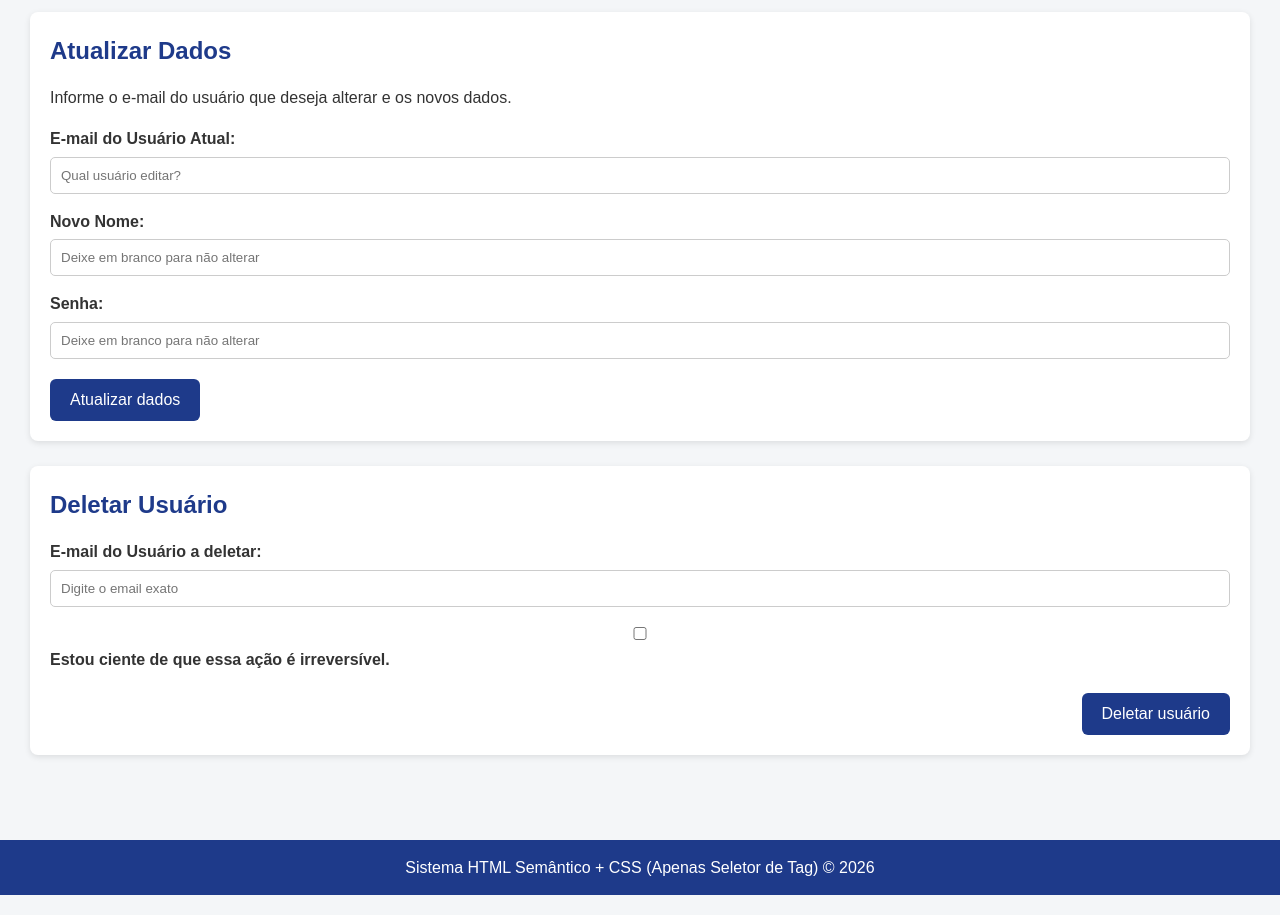
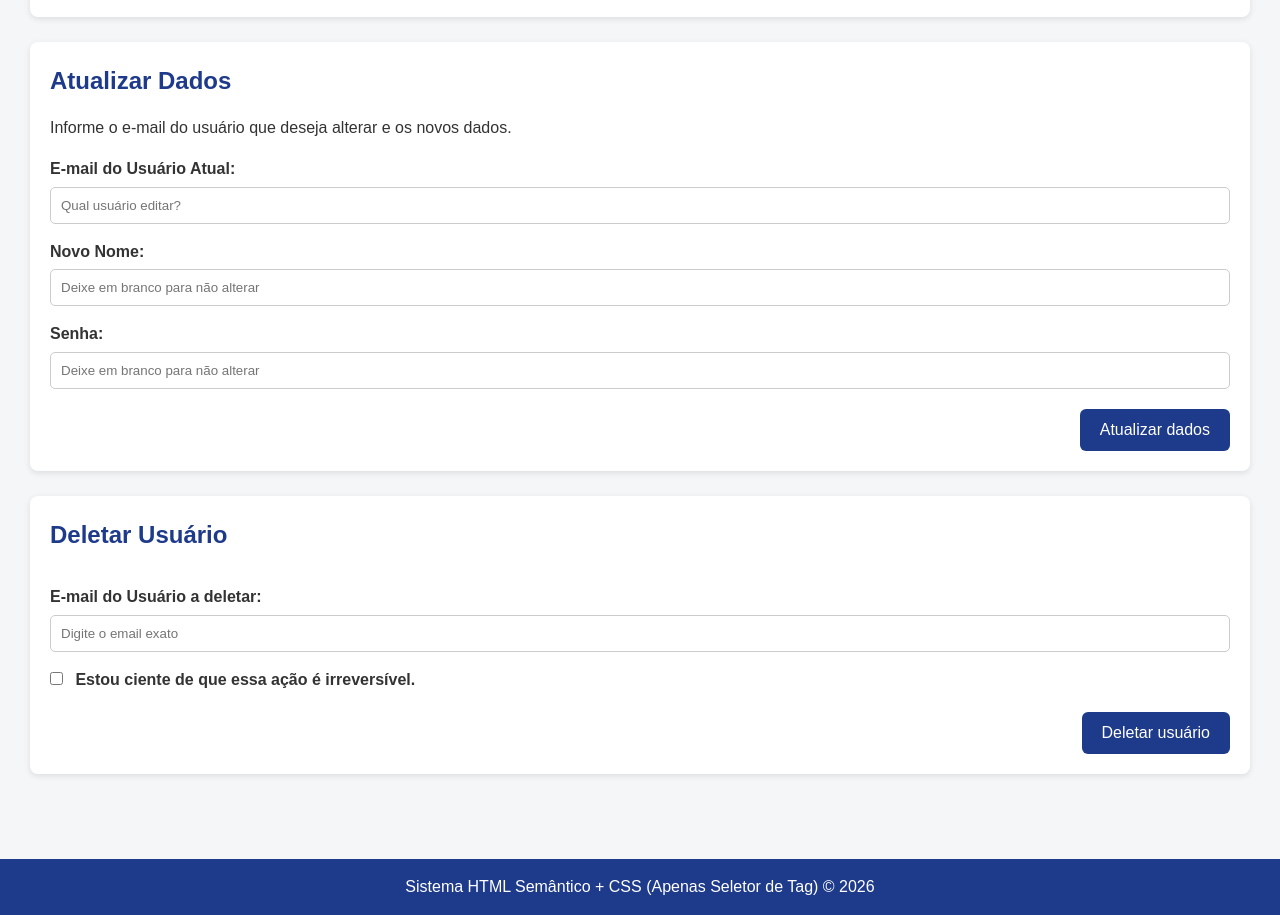
Before and after one commit to LeonardoBrendo/UC7--Desenvolver-aplicacoes-web, a plain HTML site: page projeto/crud.html in a window 1280 px wide. Shown: the part 806-1721 px from the top of the page. Drawn offline with Linux system fonts and the light colour scheme.

Commit message:
Página CRUD concluída

```diff
--- a/projeto/crud.html
+++ b/projeto/crud.html
@@ -1,24 +1,19 @@
 <!DOCTYPE html>
 <html lang="pt-BR">
   <head>
-    <!-- Configurações básicas do documento -->
     <meta charset="UTF-8" />
     <meta name="viewport" content="width=device-width, initial-scale=1.0" />
     <title>Página CRUD - Sistema de Usuários</title>
 
     <style>
-      /* ================================
-         RESET BÁSICO
-      ================================= */
+      /* RESET */
       * {
         margin: 0;
         padding: 0;
         box-sizing: border-box;
       }
 
-      /* ================================
-         ESTILO GLOBAL
-      ================================= */
+      /* GLOBAL */
       body {
         font-family: Arial, Helvetica, sans-serif;
         background-color: #f4f6f8;
@@ -68,8 +63,10 @@
         color: #1e3a8a;
       }
 
+      /* FORMULÁRIOS */
       form {
-        display: block;
+        display: flex;
+        flex-direction: column;
       }
 
       label {
@@ -86,6 +83,7 @@
         border-radius: 5px;
       }
 
+      /* BOTÕES ALINHADOS À DIREITA */
       button {
         margin-top: 20px;
         padding: 12px 20px;
@@ -95,16 +93,18 @@
         font-size: 16px;
         border-radius: 6px;
         cursor: pointer;
-      }
-
-      div {
-        display: flex;
-        justify-content: flex-end;
+        align-self: flex-end;
       }
 
       button:hover {
         background-color: #162d6b;
       }
+
+      input[type="checkbox"] {
+        width: auto;
+        margin-right: 8px;
+      }
+
 
       footer {
         background-color: #1e3a8a;
@@ -117,9 +117,6 @@
   </head>
 
   <body>
-    <!-- ================================
-         CABEÇALHO DO SISTEMA
-    ================================= -->
     <header>
       <h1>Sistema de Cadastro de Usuários</h1>
       <nav>
@@ -130,60 +127,60 @@
       </nav>
     </header>
 
-    <!-- ================================
-         CONTEÚDO PRINCIPAL
-    ================================= -->
     <main>
-      <!-- SEÇÃO: CRIAR USUÁRIO -->
+      <!-- CRIAR -->
       <section>
         <h2>Criar Usuário</h2>
         <form>
-          <label
-            >Nome Completo:
+          <label>
+            Nome Completo:
             <input type="text" required placeholder="Digite o nome" />
           </label>
 
-          <label
-            >E-mail:
+          <label>
+            E-mail:
             <input type="email" required placeholder="exemplo@email.com" />
           </label>
 
-          <label
-            >Senha:
-            <input
-              type="password" required placeholder="Crie uma senha forte" />
+          <label>
+            Senha:
+            <input type="password" required placeholder="Crie uma senha forte" />
           </label>
+
           <button type="submit">Cadastrar Usuário</button>
         </form>
       </section>
 
-      <!-- SEÇÃO: CONSULTAR USUÁRIOS -->
+      <!-- CONSULTAR -->
       <section>
         <h2>Consultar Usuários</h2>
         <form>
-          <label
-            >Buscar por nome ou email:
-            <input
-              type="search" required placeholder="Digite o nome ou email" />
+          <label>
+            Buscar por nome ou email:
+            <input type="search" required placeholder="Digite o nome ou email" />
           </label>
+
           <button type="submit">Pesquisar</button>
         </form>
       </section>
 
-      <!-- SEÇÃO: ATUALIZAR DADOS -->
+      <!-- ATUALIZAR -->
       <section>
         <h2>Atualizar Dados</h2>
         <p>Informe o e-mail do usuário que deseja alterar e os novos dados.</p>
         <form>
-          <label
-            >E-mail do Usuário Atual:
+          <label>
+            E-mail do Usuário Atual:
             <input type="email" required placeholder="Qual usuário editar?" />
           </label>
 
-          <label>Novo Nome:
+          <label>
+            Novo Nome:
             <input type="text" placeholder="Deixe em branco para não alterar" />
           </label>
-          <label>Senha:
+
+          <label>
+            Senha:
             <input type="text" placeholder="Deixe em branco para não alterar" />
           </label>
 
@@ -191,12 +188,12 @@
         </form>
       </section>
 
-      <!-- SEÇÃO: DELETAR USUÁRIO -->
+      <!-- DELETAR -->
       <section>
         <h2>Deletar Usuário</h2>
         <form>
-          <label
-            >E-mail do Usuário a deletar:
+          <label>
+            E-mail do Usuário a deletar:
             <input type="email" required placeholder="Digite o email exato" />
           </label>
 
@@ -204,14 +201,11 @@
             <input type="checkbox" required />
             Estou ciente de que essa ação é irreversível.
           </label>
-          <div>
             <button type="submit">Deletar usuário</button>
-          </div>
         </form>
       </section>
     </main>
 
-    <!-- RODAPÉ -->
     <footer>
       <p>Sistema HTML Semântico + CSS (Apenas Seletor de Tag) © 2026</p>
     </footer>
```
